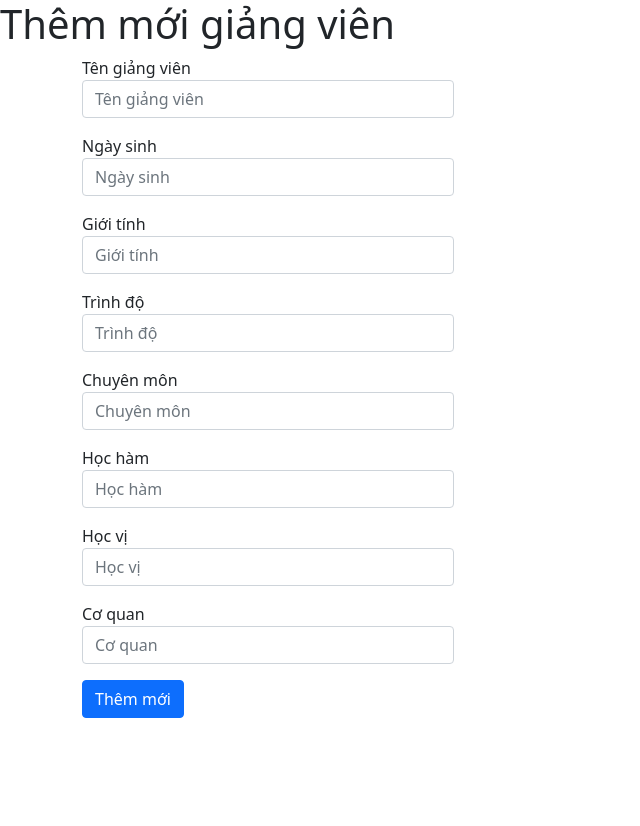
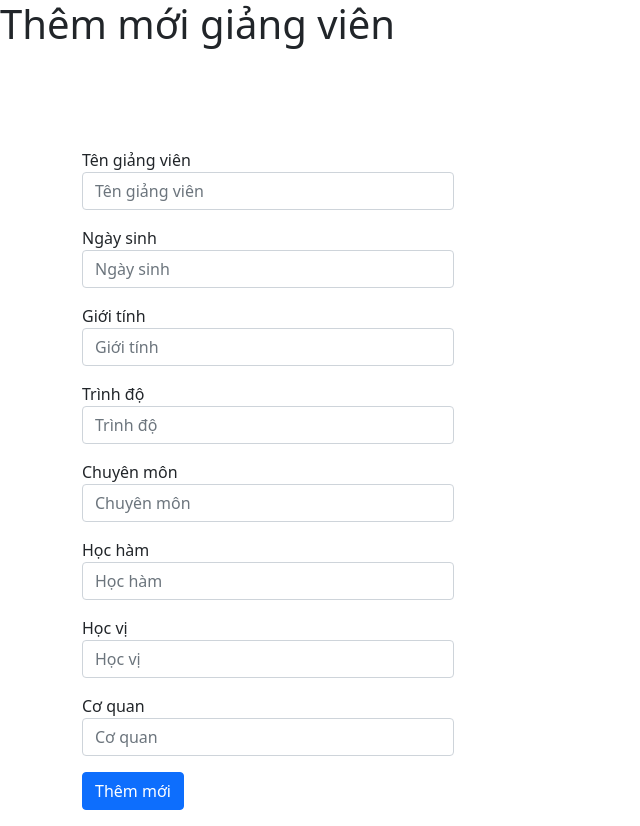
Before and after one commit to VuNgN/CSE485_K61_KTGK_1951061127-, a PHP site: page /index.php?controller=lecturers&action=add in a window 1280 px wide. Shown: the whole page, without its empty margins (0-640 px from the left). Before the commit the page ends 718 px from the top, so only its background shows below. Run offline with PHP 8.4, Linux system fonts and the light colour scheme; some libraries are stand-ins or nearby versions.

Commit message:
bootstrap

```diff
--- a/views/lecturers/add.php
+++ b/views/lecturers/add.php
@@ -7,7 +7,7 @@
 <div style="color: red">
     <?php echo $error; ?>
 </div>
-<div class='container'>
+<div class='container'  style="margin-top:100px">
     <div class='row'>
         <div class='col'>
             <form  method="post" action="">
--- a/views/lecturers/edit.php
+++ b/views/lecturers/edit.php
@@ -3,7 +3,7 @@
 <div style="color: red">
     <?php echo $error; ?>
 </div>
-<div class='container'>
+<div class='container' style="margin-top:100px">
     <div class='row'>
         <div class='col'>
             <form  method="post" action="">
```
